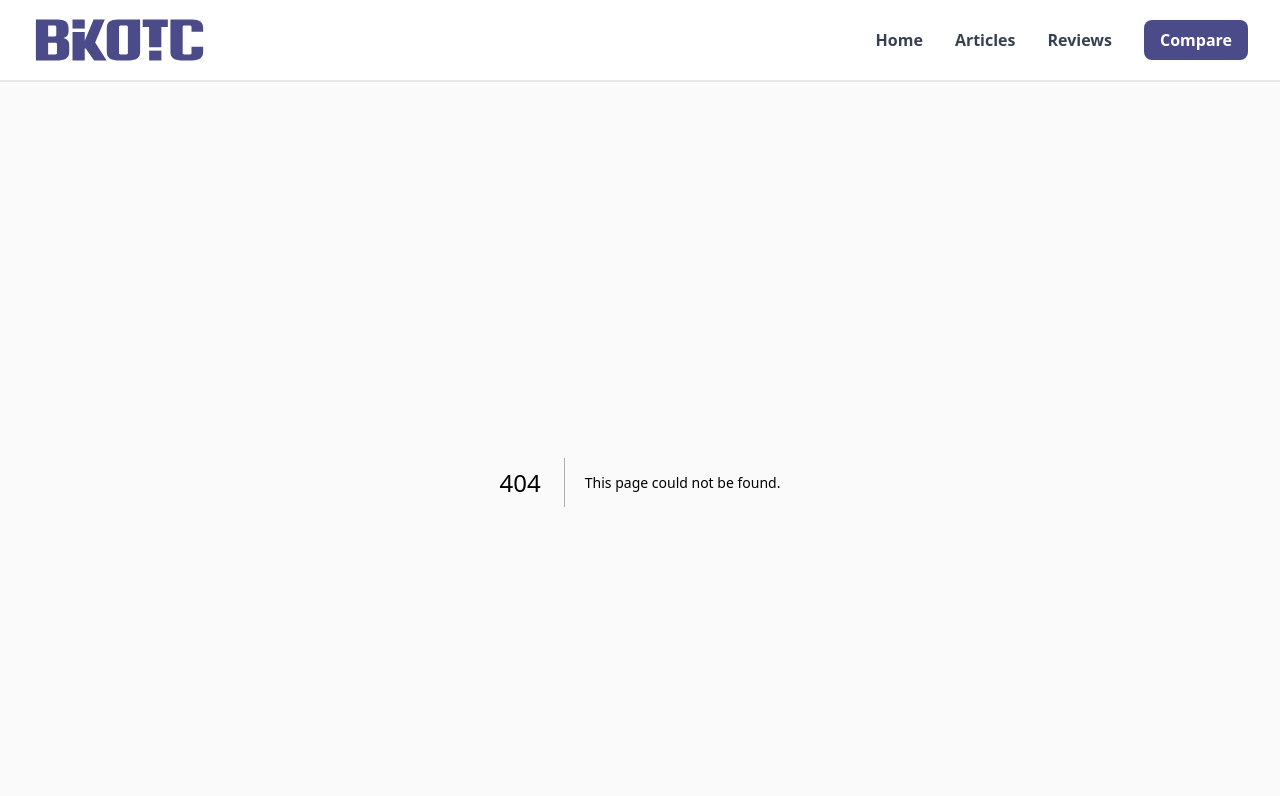
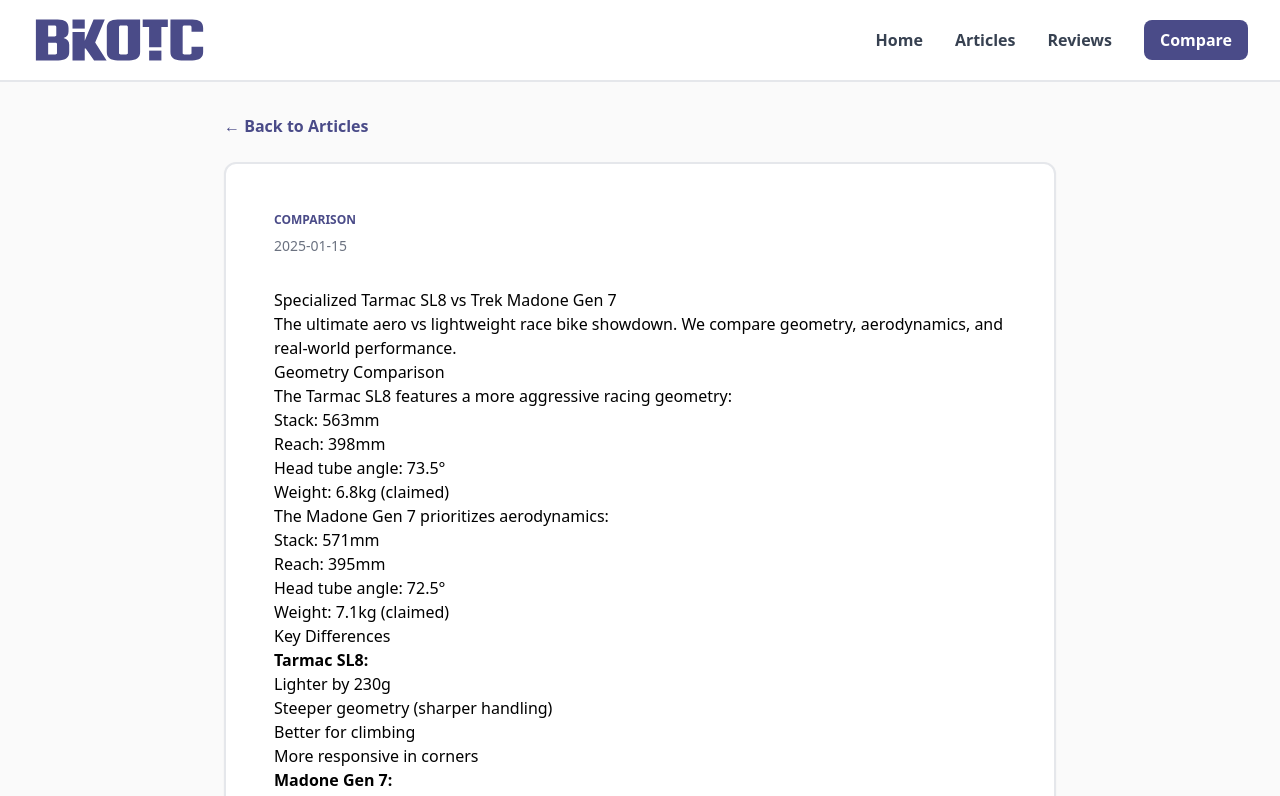
Before and after one commit to maccavamzoo/bikotic-genesis, a Next.js app: page /articles/test-article in a window 1280 px wide. Before the commit this address had no page. Shown: the top 796 px of the page. Built offline with nearby package versions, Linux system fonts and the light colour scheme.

Commit message:
Create page.tsx

```diff
--- /dev/null
+++ b/app/articles/[slug]/page.tsx
@@ -0,0 +1,40 @@
+import fs from 'fs'
+import path from 'path'
+import { compileMDX } from 'next-mdx-remote/rsc'
+
+export async function generateStaticParams() {
+  const articlesDir = path.join(process.cwd(), 'content/articles')
+  const files = fs.readdirSync(articlesDir)
+
+  return files.map((filename) => ({
+    slug: filename.replace('.mdx', ''),
+  }))
+}
+
+export default async function ArticlePage({
+  params,
+}: {
+  params: { slug: string }
+}) {
+  const filePath = path.join(process.cwd(), 'content/articles', `${params.slug}.mdx`)
+  const source = fs.readFileSync(filePath, 'utf8')
+
+  const { content, frontmatter } = await compileMDX({
+    source,
+    options: { parseFrontmatter: true },
+  })
+
+  return (
+    <>
+      <div className="mb-8">
+        <div className="text-xs text-bikotic-blue font-bold mb-2">
+          {(frontmatter as any).category?.toUpperCase()}
+        </div>
+        <p className="text-sm text-gray-500">
+          {(frontmatter as any).date}
+        </p>
+      </div>
+      {content}
+    </>
+  )
+}
```
